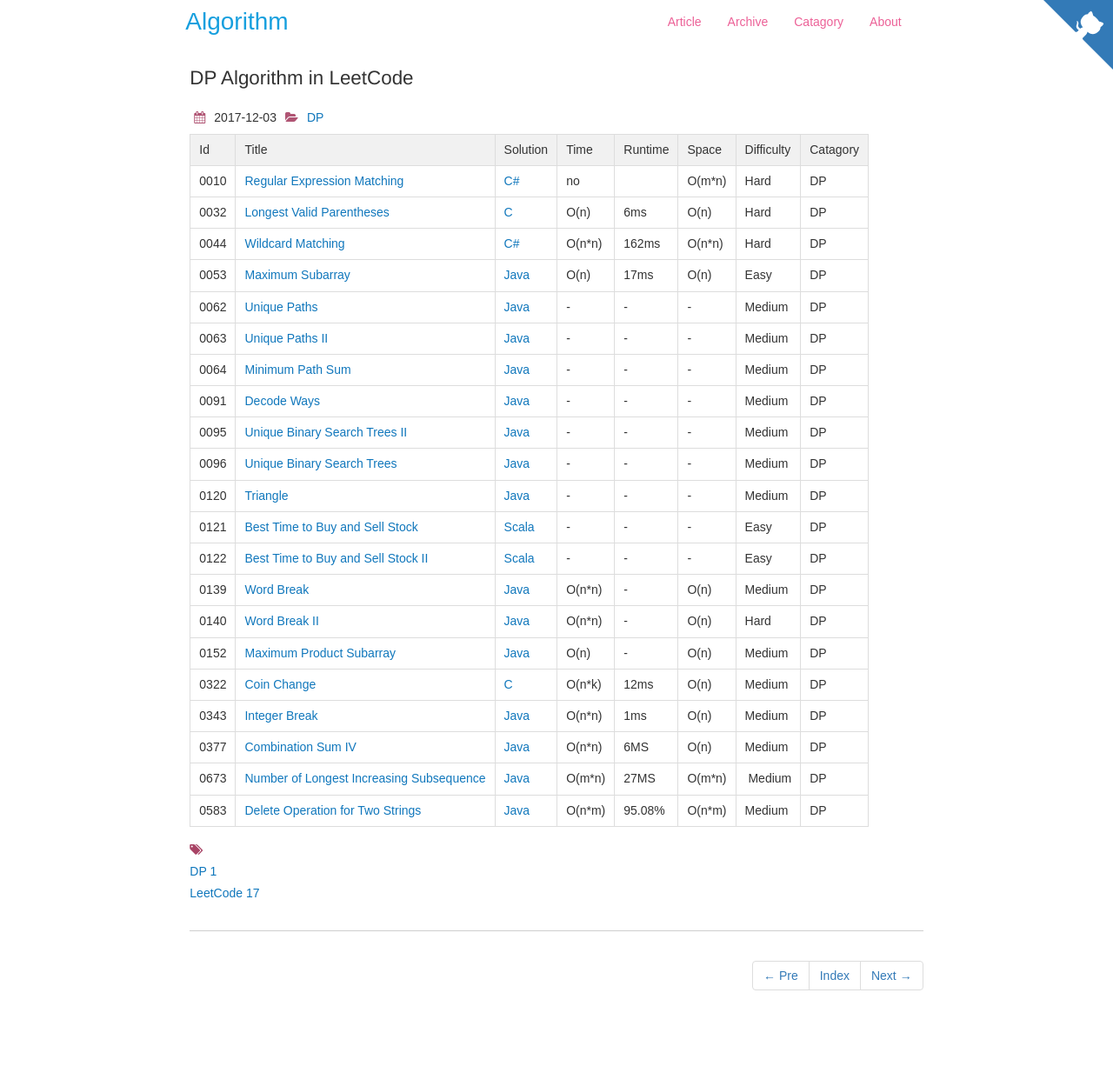
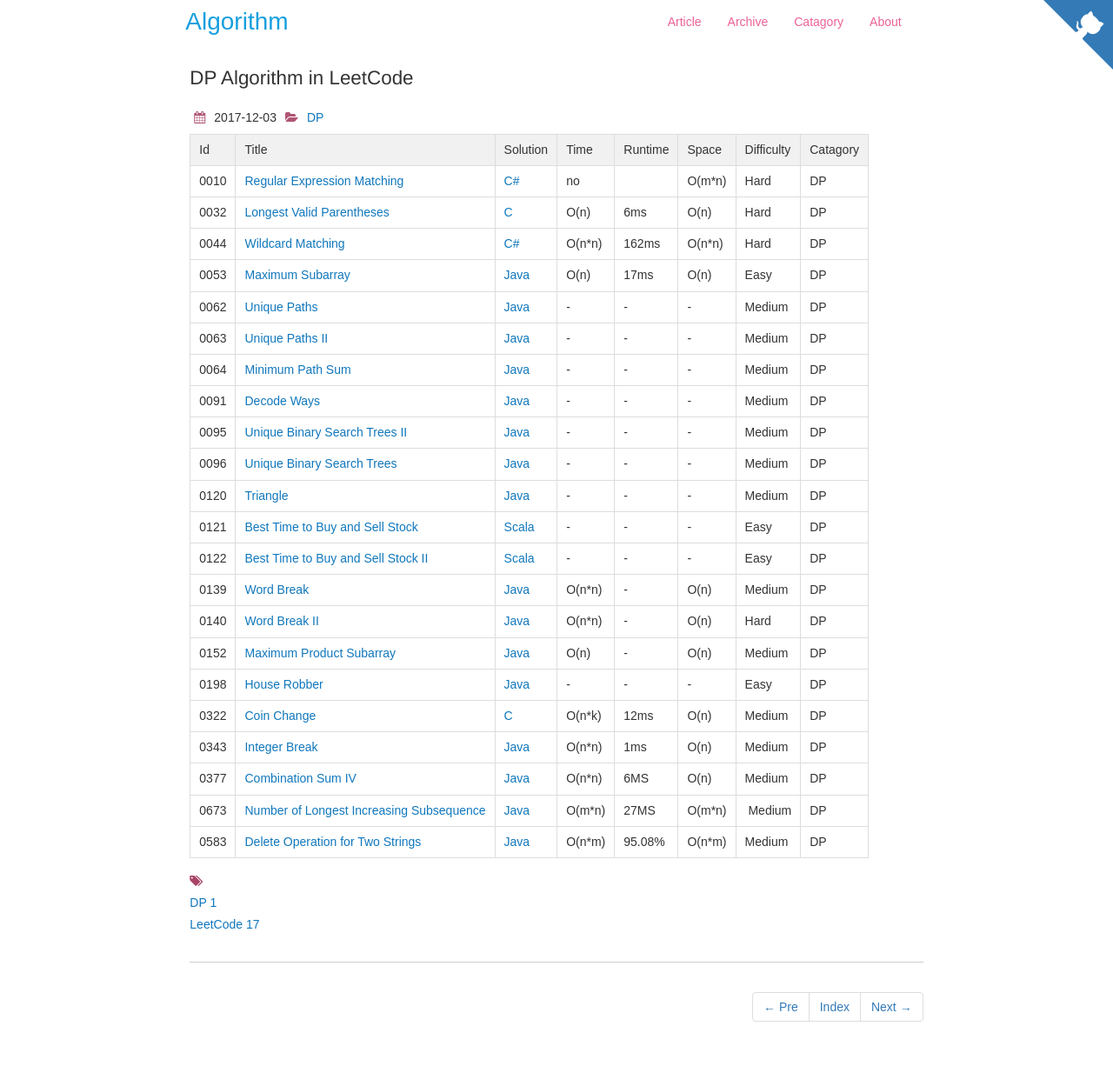
Before and after one commit to dunso/algorithm, a Jekyll site: the page built from docs/_posts/2017-12-03-DP.md, in a window 1280 px wide. Shown: the whole page at 87% size. Built offline with Jekyll 4.4.1, drawn with Linux system fonts in a browser that asks for light colours; nearby versions of some CDN libraries; before the commit the page ends 1213 px from its top, so only the background shows below that.

Commit message:
Add index of LeetCode0198.java to docs

```diff
--- a/docs/_posts/2017-12-03-DP.md
+++ b/docs/_posts/2017-12-03-DP.md
@@ -28,6 +28,7 @@
 |0139|[Word Break](https://leetcode.com/problems/word-break/) | [Java](https://e.srl/leetcode-139/)  | O(n\*n) |-| O(n)  |  Medium |DP|
 |0140|[Word Break II](https://leetcode.com/problems/word-break-ii/) | [Java](https://e.srl/leetcode-140/)  | O(n\*n) |-| O(n)  |  Hard |DP|
 |0152|[Maximum Product Subarray](https://leetcode.com/problems/maximum-product-subarray/) | [Java](https://e.srl/leetcode-152/)  | O(n) |-| O(n)  |  Medium |DP|
+|0198|[House Robber](https://leetcode.com/problems/house-robber) | [Java](https://e.srl/leetcode-198/)  | - | - | - |  Easy |DP|
 |0322|[Coin Change](https://leetcode.com/problems/coin-change/) | [C](https://e.srl/leetcode-322/)  | O(n\*k) |12ms| O(n)  |  Medium |DP|
 |0343|[Integer Break](https://leetcode.com/problems/integer-break/) | [Java](https://e.srl/leetcode-343/)  | O(n\*n) |1ms| O(n)  |  Medium |DP|
 |0377|[Combination Sum IV](https://leetcode.com/problems/combination-sum-iv/) | [Java](https://e.srl/leetcode-377/)  | O(n\*n) |6MS| O(n)  |  Medium |DP|
```
